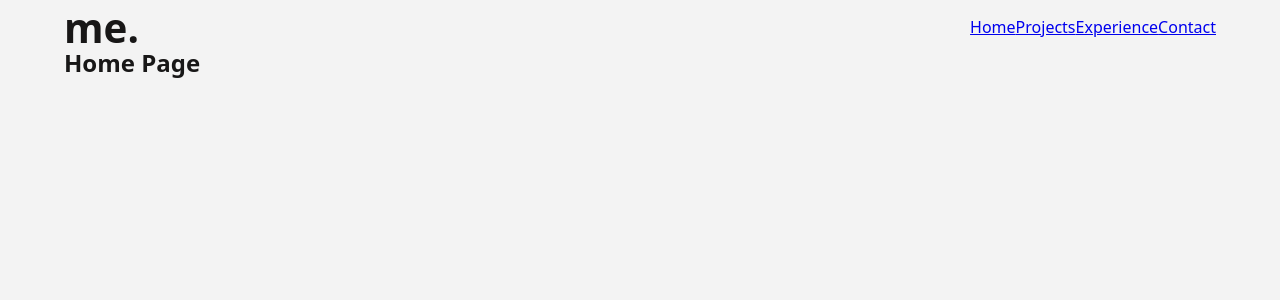
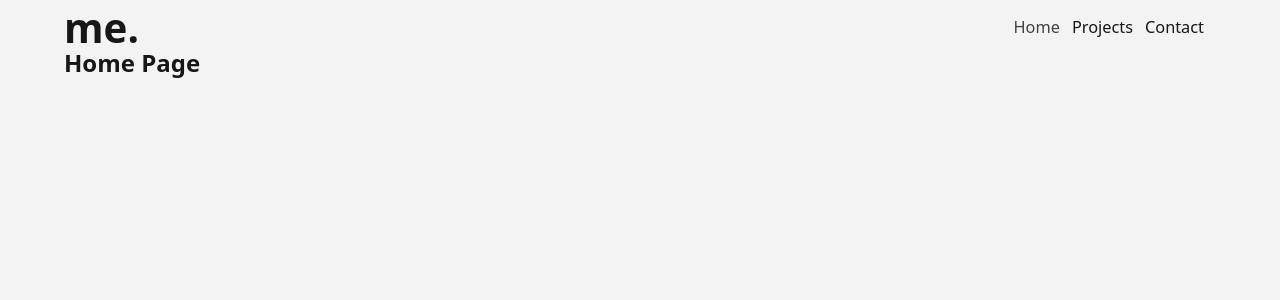
Before and after one commit to coderdal/coderdal.github.io, a React (Vite) app: page / in a window 1280 px wide. Shown: the top 300 px of the page. Built offline with nearby package versions, Linux system fonts and the light colour scheme.

Commit message:
header design

```diff
--- a/src/components/Header.jsx
+++ b/src/components/Header.jsx
@@ -1,19 +1,37 @@
 import styles from "@/styles/header.module.css";
 
-import { Link } from "react-router-dom";
+import { NavLink } from "react-router-dom";
 
 function Header() {
   return (
     <header className={styles.header}>
       <div className={styles.logo}>
-        <Link to="/">me.</Link>
+        <NavLink to="/">me.</NavLink>
       </div>
-      <nav>
+      <nav className={styles.navbar}>
         <div className={styles.link}>
-          <Link to="/">Home</Link>
-          <Link to="/projects">Projects</Link>
-          <Link to="/experience">Experience</Link>
-          <Link to="/contact">Contact</Link>
+          <NavLink
+            to="/"
+            className={({ isActive }) => (isActive ? "active-navlink" : "")}
+          >
+            Home
+          </NavLink>
+        </div>
+        <div className={styles.link}>
+          <NavLink
+            to="/projects"
+            className={({ isActive }) => (isActive ? "active-navlink" : "")}
+          >
+            Projects
+          </NavLink>
+        </div>
+        <div className={styles.link}>
+          <NavLink
+            to="/contact"
+            className={({ isActive }) => (isActive ? "active-navlink" : "")}
+          >
+            Contact
+          </NavLink>
         </div>
       </nav>
     </header>
--- a/src/index.css
+++ b/src/index.css
@@ -19,3 +19,7 @@ body {
   color: var(--dark-color);
   background: var(--white-color);
 }
+
+.active-navlink {
+  opacity: 0.8;
+}
--- a/src/main.jsx
+++ b/src/main.jsx
@@ -13,7 +13,6 @@ root.render(
       <Route path="/" element={<MainLayout />}>
         <Route path="" element={<h2>Home Page</h2>} />
         <Route path="projects" element={<h2>Projects</h2>} />
-        <Route path="experience" element={<h2>Experience</h2>} />
         <Route path="contact" element={<h2>contact</h2>} />
         <Route path="*" element={<h2>404 Not Found</h2>} />
       </Route>
--- a/src/styles/header.module.css
+++ b/src/styles/header.module.css
@@ -18,3 +18,23 @@
   font-weight: 700;
   font-size: 1.4em;
 }
+
+.navbar {
+  display: flex;
+}
+
+.navbar .link {
+  margin-right: 12px;
+}
+
+.navbar .link > a {
+  text-decoration: none;
+  font-weight: 500;
+  font-size: 1.02em;
+  color: var(--dark-color);
+  transition: 250ms color ease-in;
+}
+
+.navbar .link > a:hover {
+  color: var(--gray-color);
+}
```
